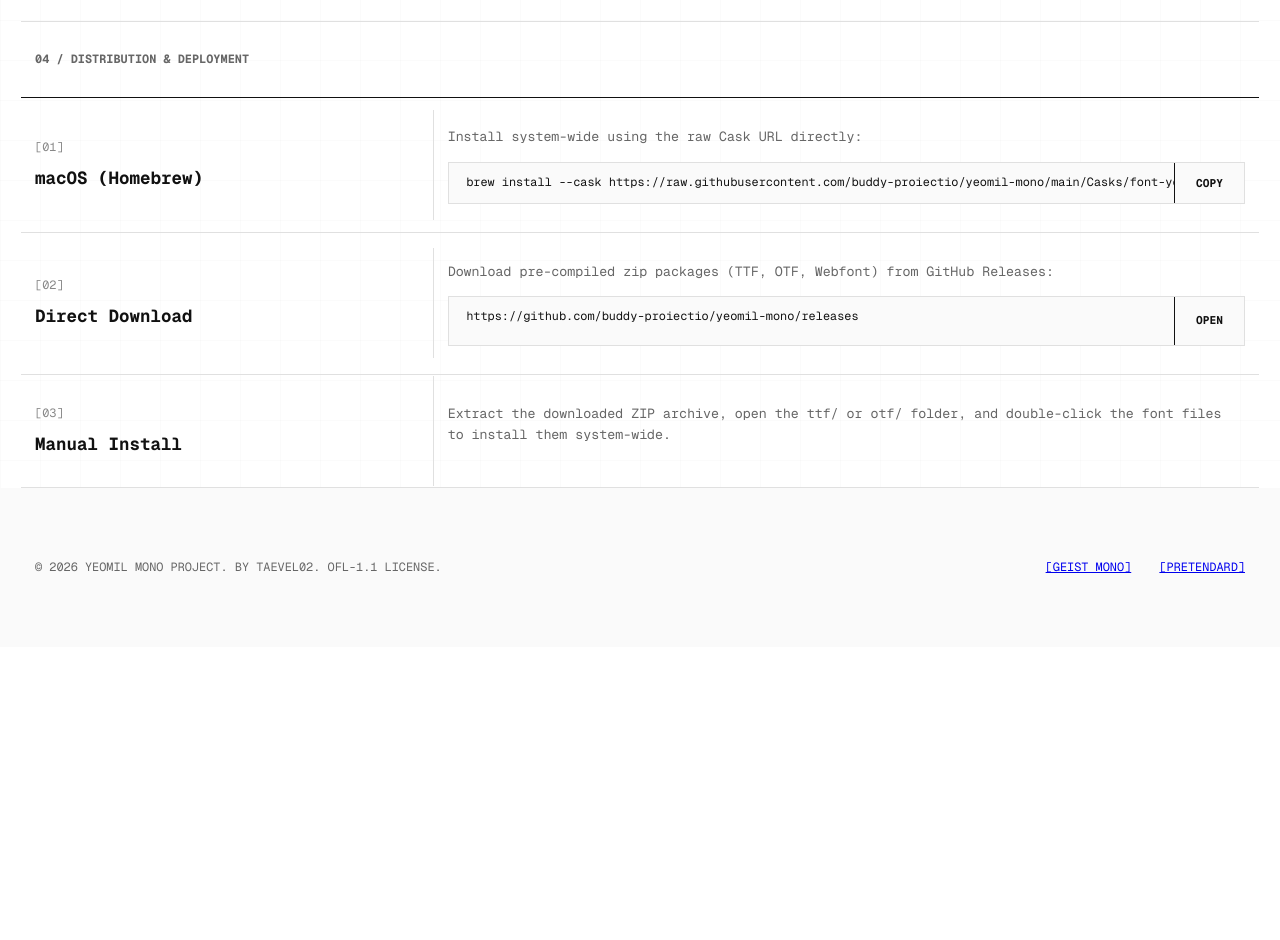
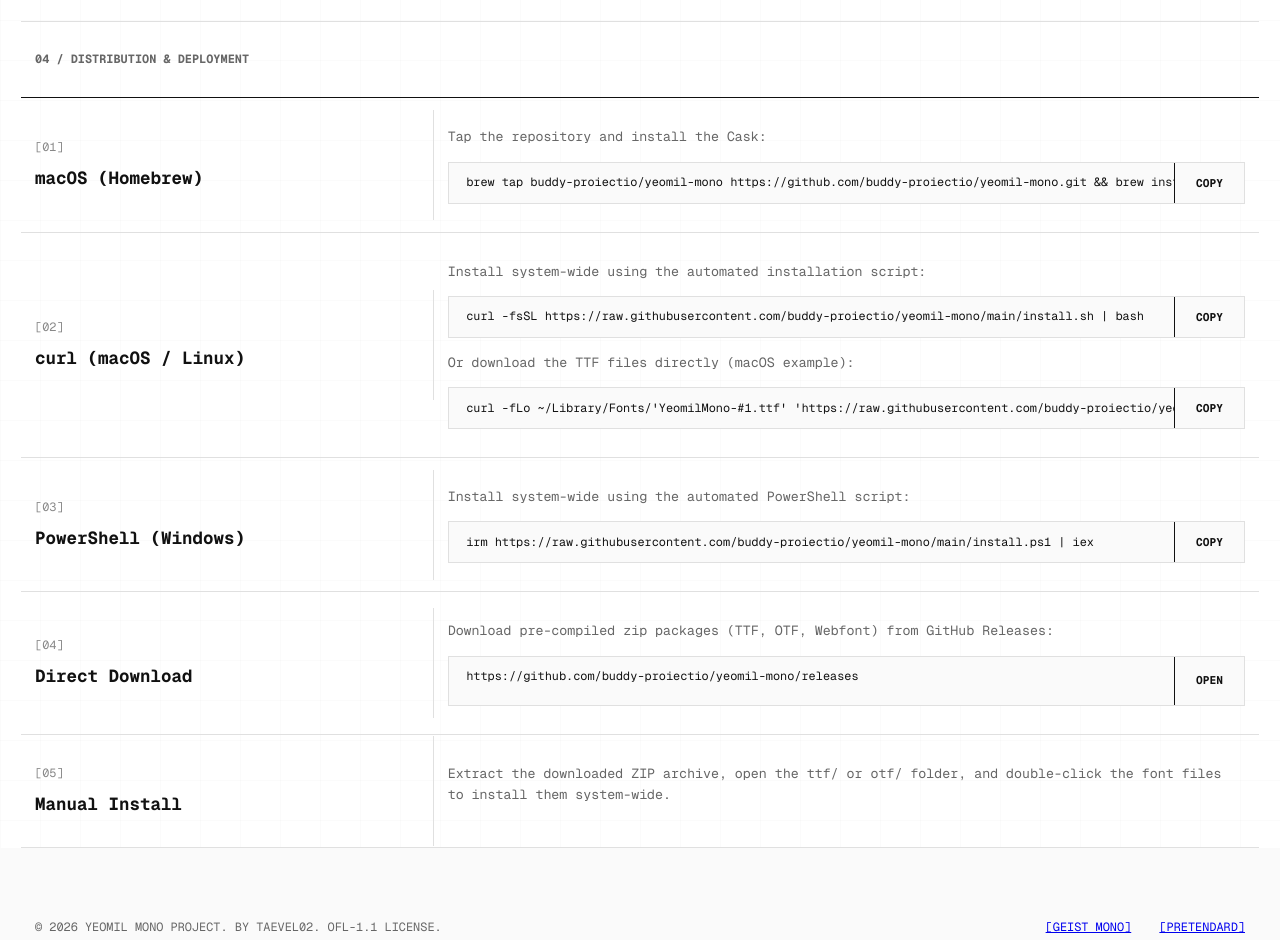
Before and after one commit to taevel02/yeomil-mono, a plain HTML site: page docs/index.html in a window 1280 px wide. Shown: the part 1860-2800 px from the top of the page. Before the commit the page ends 2507 px from the top, so only its background shows below. Drawn offline with Linux system fonts and the light colour scheme.

Commit message:
chore: bump version to 1.0.2 and add automated installation scripts

```diff
--- a/docs/index.html
+++ b/docs/index.html
@@ -15,7 +15,7 @@
       <div class="brand">
         <span class="logo-symbol">▢</span>
         <span class="font-name">YEOMIL MONO</span>
-        <span class="version-tag">v1.0.1</span>
+        <span class="version-tag">v1.0.2</span>
       </div>
       <nav class="nav-links">
         <a href="#specifications">SPEC</a>
@@ -206,10 +206,10 @@ function checkWidthRatio() {
             <h3>macOS (Homebrew)</h3>
           </div>
           <div class="col col-8 install-body">
-            <p>Install system-wide using the raw Cask URL directly:</p>
+            <p>Tap the repository and install the Cask:</p>
             <div class="terminal-cmd-box">
-              <span class="cmd-text">brew install --cask https://raw.githubusercontent.com/buddy-proiectio/yeomil-mono/main/Casks/font-yeomil-mono.rb</span>
-              <button class="copy-btn" data-copy="brew install --cask https://raw.githubusercontent.com/buddy-proiectio/yeomil-mono/main/Casks/font-yeomil-mono.rb">COPY</button>
+              <span class="cmd-text">brew tap buddy-proiectio/yeomil-mono https://github.com/buddy-proiectio/yeomil-mono.git && brew install --cask font-yeomil-mono</span>
+              <button class="copy-btn" data-copy="brew tap buddy-proiectio/yeomil-mono https://github.com/buddy-proiectio/yeomil-mono.git && brew install --cask font-yeomil-mono">COPY</button>
             </div>
           </div>
         </div>
@@ -217,6 +217,39 @@ function checkWidthRatio() {
         <div class="row install-row">
           <div class="col col-4 install-meta">
             <span class="spec-num">[02]</span>
+            <h3>curl (macOS / Linux)</h3>
+          </div>
+          <div class="col col-8 install-body">
+            <p>Install system-wide using the automated installation script:</p>
+            <div class="terminal-cmd-box" style="margin-bottom: 1rem;">
+              <span class="cmd-text">curl -fsSL https://raw.githubusercontent.com/buddy-proiectio/yeomil-mono/main/install.sh | bash</span>
+              <button class="copy-btn" data-copy="curl -fsSL https://raw.githubusercontent.com/buddy-proiectio/yeomil-mono/main/install.sh | bash">COPY</button>
+            </div>
+            <p>Or download the TTF files directly (macOS example):</p>
+            <div class="terminal-cmd-box">
+              <span class="cmd-text">curl -fLo ~/Library/Fonts/'YeomilMono-#1.ttf' 'https://raw.githubusercontent.com/buddy-proiectio/yeomil-mono/main/fonts/ttf/YeomilMono-{Regular,Bold,Light}.ttf'</span>
+              <button class="copy-btn" data-copy="curl -fLo ~/Library/Fonts/'YeomilMono-#1.ttf' 'https://raw.githubusercontent.com/buddy-proiectio/yeomil-mono/main/fonts/ttf/YeomilMono-{Regular,Bold,Light}.ttf'">COPY</button>
+            </div>
+          </div>
+        </div>
+
+        <div class="row install-row">
+          <div class="col col-4 install-meta">
+            <span class="spec-num">[03]</span>
+            <h3>PowerShell (Windows)</h3>
+          </div>
+          <div class="col col-8 install-body">
+            <p>Install system-wide using the automated PowerShell script:</p>
+            <div class="terminal-cmd-box">
+              <span class="cmd-text">irm https://raw.githubusercontent.com/buddy-proiectio/yeomil-mono/main/install.ps1 | iex</span>
+              <button class="copy-btn" data-copy="irm https://raw.githubusercontent.com/buddy-proiectio/yeomil-mono/main/install.ps1 | iex">COPY</button>
+            </div>
+          </div>
+        </div>
+
+        <div class="row install-row">
+          <div class="col col-4 install-meta">
+            <span class="spec-num">[04]</span>
             <h3>Direct Download</h3>
           </div>
           <div class="col col-8 install-body">
@@ -230,7 +263,7 @@ function checkWidthRatio() {
 
         <div class="row install-row">
           <div class="col col-4 install-meta">
-            <span class="spec-num">[03]</span>
+            <span class="spec-num">[05]</span>
             <h3>Manual Install</h3>
           </div>
           <div class="col col-8 install-body">
--- a/pyproject.toml
+++ b/pyproject.toml
@@ -1,6 +1,6 @@
 [project]
 name = "yeomil-mono"
-version = "1.0.1"
+version = "1.0.2"
 description = "Add your description here"
 readme = "README.md"
 authors = [
```
Also changed, not shown: README.ko.md (+38 -0 lines), README.md, 4 other files.
